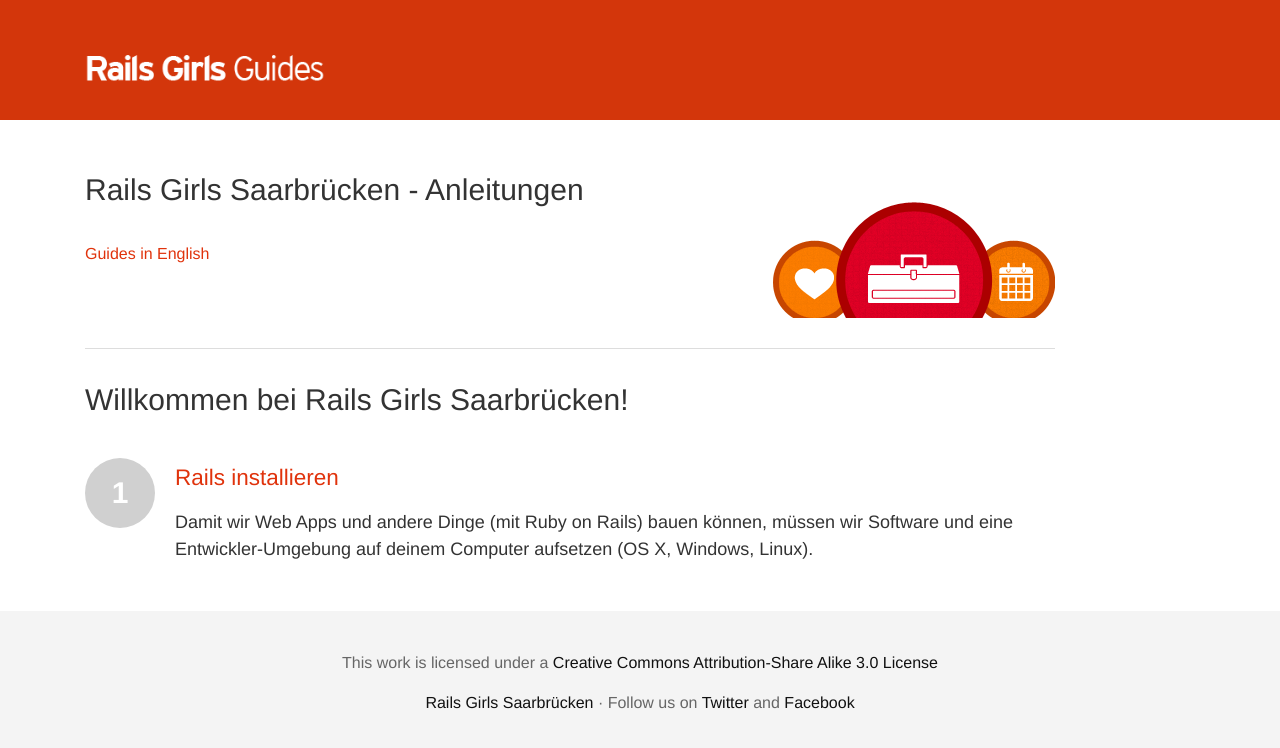
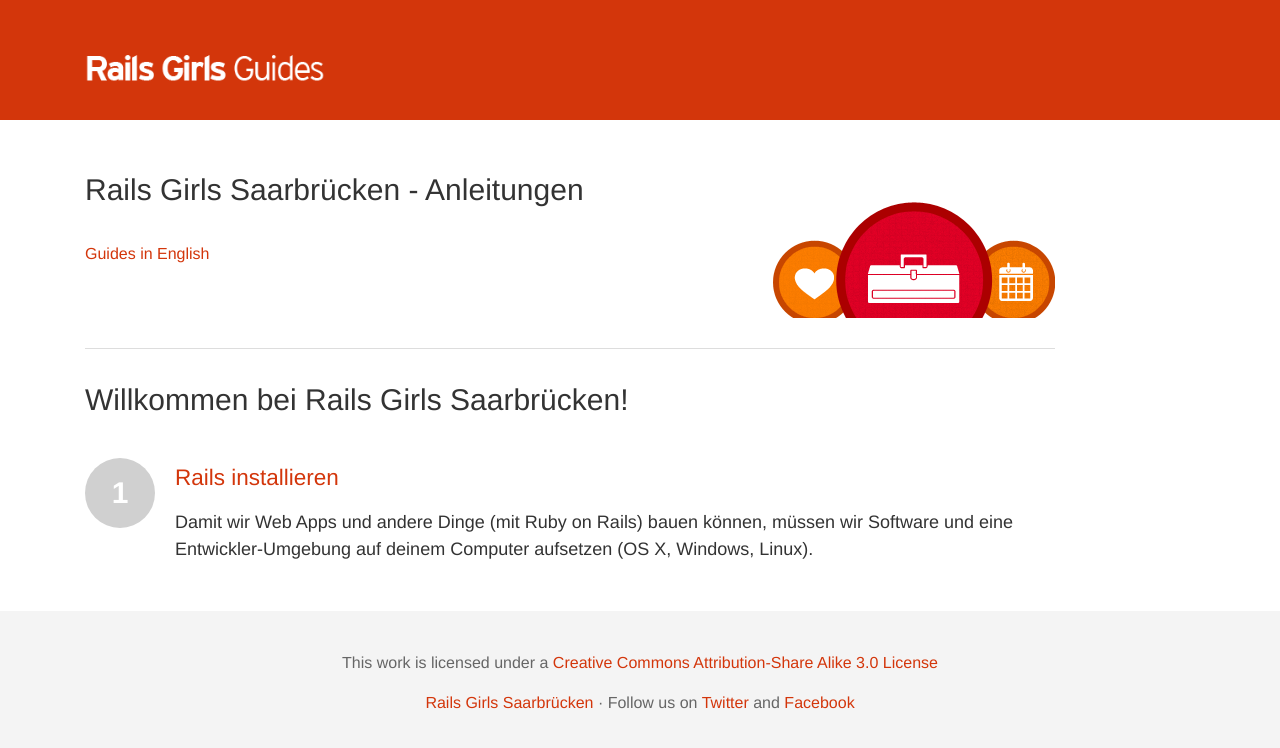
Before and after one commit to railsgirlssb/guides, a Jekyll site: the page built from index.html, in a window 1280 px wide. Shown: the top 748 px of the page. Built offline with Jekyll 4.4.1, drawn with Linux system fonts in a browser that asks for light colours; nearby versions of some CDN libraries.

Commit message:
change color code for red and change link colors

```diff
--- a/css/style.css
+++ b/css/style.css
@@ -54,11 +54,11 @@
 }
 
 a {
-  color: #E0330C;
+  color: #d3360b;
 }
 
 a:hover {
-  color: #E0330C;
+  color: #d3360b;
   text-decoration: underline;
 }
 
@@ -120,12 +120,6 @@
   text-align: center;
 }
 
-
-footer a {
-  color: #111;
-  border-color: #111;
-}
-
 .indent {
   margin-left: 70px;
 }
@@ -180,7 +174,7 @@
 .home h3 {
   margin: 0 0 0.5em;
   margin-left: 90px;
-  color: #E0330C;
+  color: #d3360b;
 }
 
 .home li:hover h3 {
```
